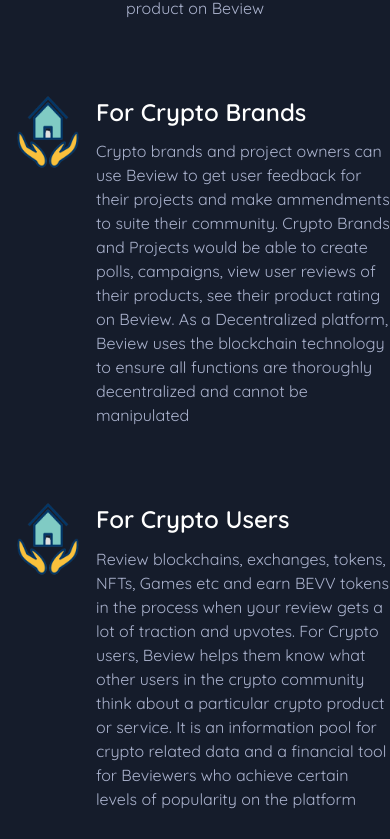
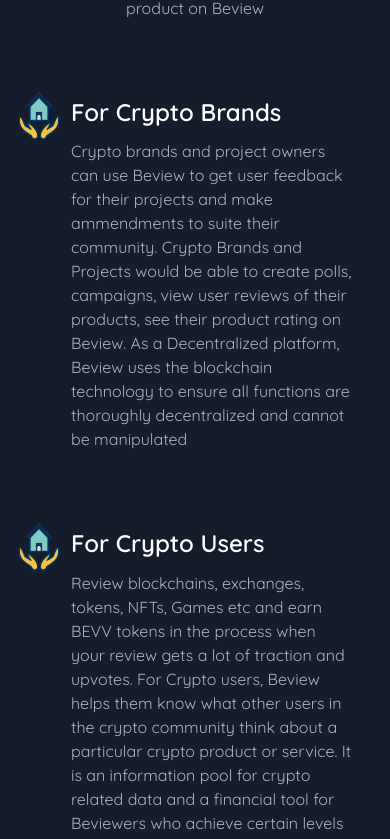
Before and after one commit to Fayorr/beview-app, a React (Create React App) app in the folder my-react-portfolio/: page / in a window 390 px wide. Shown: the part 1377-2216 px from the top of the page. Built offline with nearby package versions, Linux system fonts and the light colour scheme.

Commit message:
responsive other section

```diff
--- a/my-react-portfolio/src/styles/Cryptobrands.css
+++ b/my-react-portfolio/src/styles/Cryptobrands.css
@@ -5,8 +5,9 @@
 }
 
 .c-users-container img {
-height: 6rem;
-    width: 6rem;
+height: 4rem;
+    width: 4rem;
+
 }
 
 .c-users {
@@ -22,17 +23,19 @@
 .c-users p {
     color: #AAB2CD;
     line-height: 1.5rem;
+    padding: 0 1.9rem 0 0;
 }
 
 .c-brand-container {
     display: flex;
     justify-content: center;
     margin: 4rem 0;
+
 }
 
 .c-brand-container img {
-    height: 6rem;
-    width: 6rem;
+height: 4rem;
+    width: 4rem;
     margin: 0;
     padding: 0;
 }
@@ -51,6 +54,7 @@
 .c-brand p {
     color: #AAB2CD;
     line-height: 1.5rem;
+    padding: 0 1.9rem 0 0;
 }
 
 
--- a/my-react-portfolio/src/styles/Footer.css
+++ b/my-react-portfolio/src/styles/Footer.css
@@ -1,13 +1,17 @@
 footer {
     color: #fff;
-    padding: 4rem 7rem;
+
     height: 6rem;
     display: flex;
     flex-direction: column;
     justify-content: center;
     align-items: center;
 }
-
+.footer h6{
+    background-color: red;
+    width: 50%;
+    padding: 5rem 0
+}
 .icons {
     display: flex;
     justify-content: space-between;
--- a/my-react-portfolio/src/styles/Product.css
+++ b/my-react-portfolio/src/styles/Product.css
@@ -11,7 +11,7 @@
 }
 
 .fifth-section p {
-    width: 73%;
+    width: 100%;
     text-align: center;
     margin: .8rem auto;
     font-size: 1rem;
```
